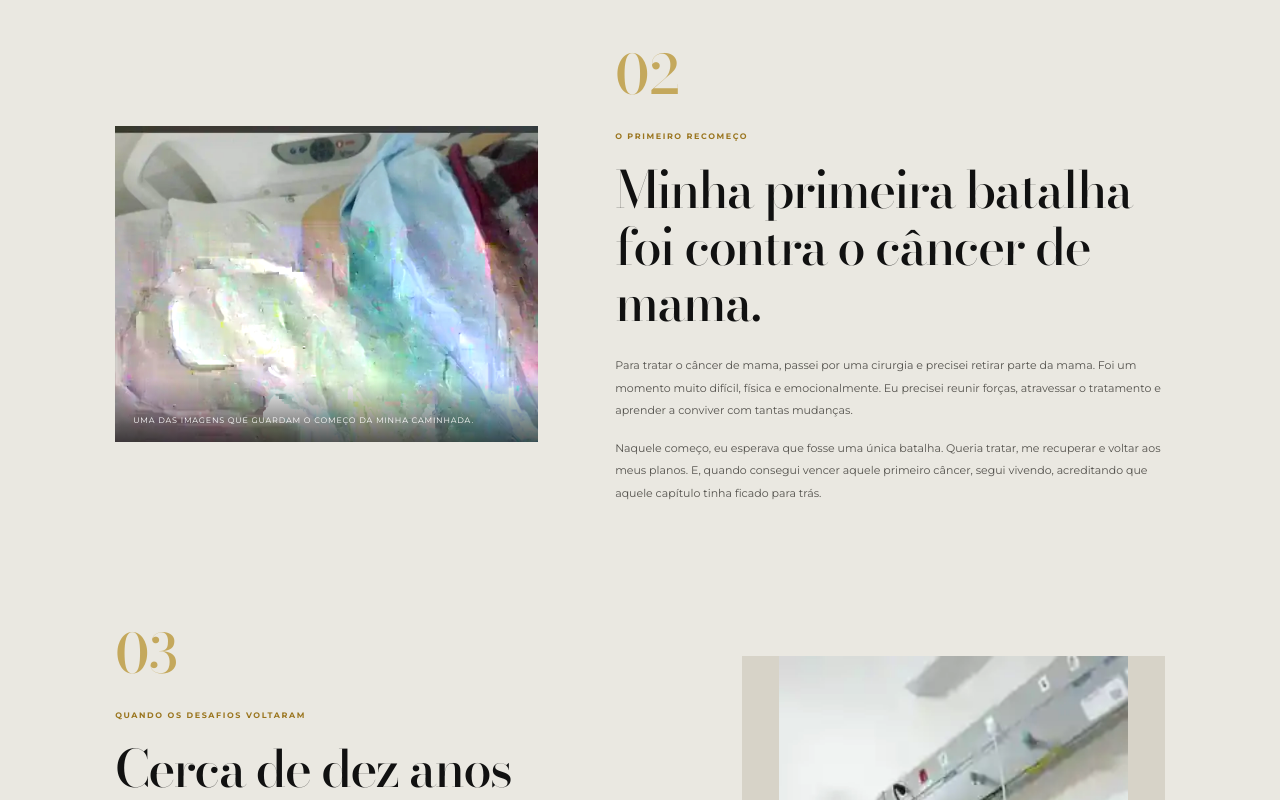
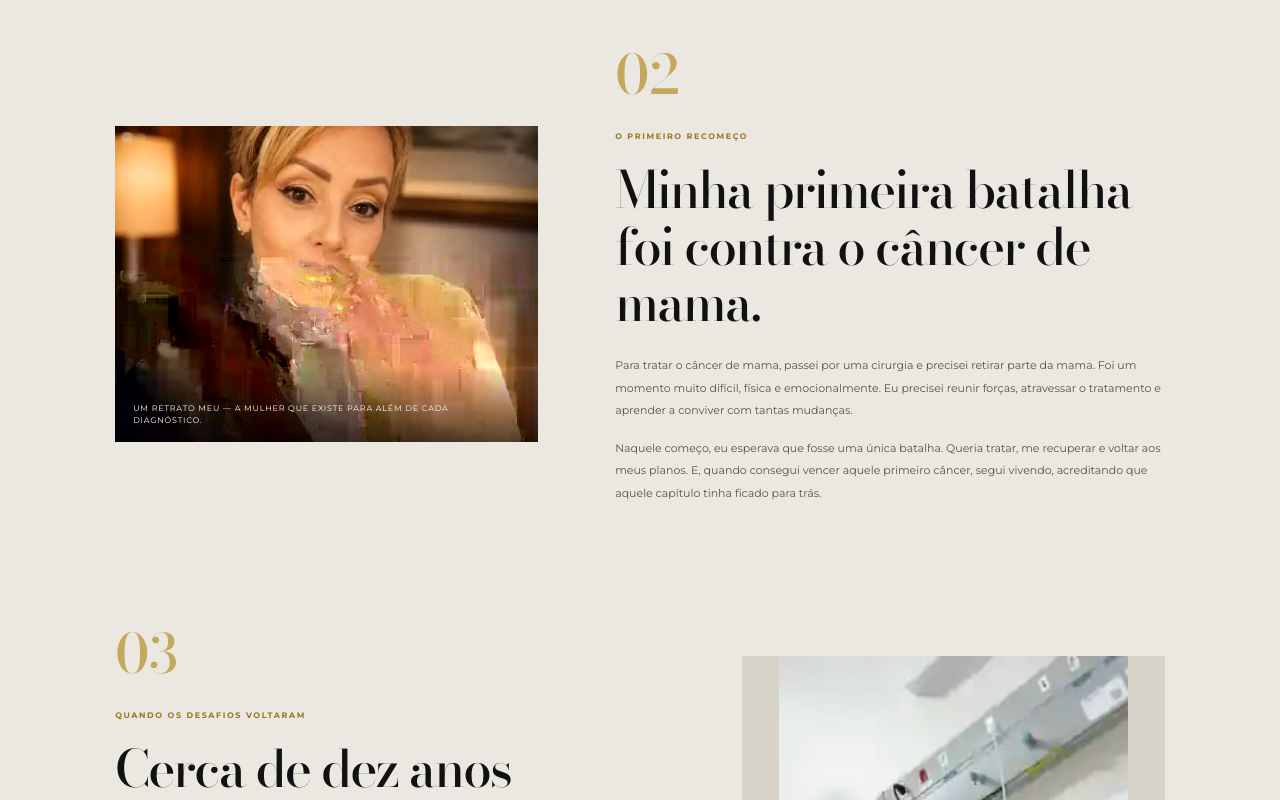
Before and after one commit to viviroque1711/jornada-da-ju, a React (Vite) app: page / in a window 1280 px wide. Shown: the part 3500-4300 px from the top of the page. Built offline with nearby package versions, Linux system fonts and the light colour scheme.

Commit message:
content: soften the solidarity appeal and use a clean Juliana portrait

```diff
--- a/src/content.ts
+++ b/src/content.ts
@@ -49,9 +49,9 @@ export const storySections = [
       "Para tratar o câncer de mama, passei por uma cirurgia e precisei retirar parte da mama. Foi um momento muito difícil, física e emocionalmente. Eu precisei reunir forças, atravessar o tratamento e aprender a conviver com tantas mudanças.",
       "Naquele começo, eu esperava que fosse uma única batalha. Queria tratar, me recuperar e voltar aos meus planos. E, quando consegui vencer aquele primeiro câncer, segui vivendo, acreditando que aquele capítulo tinha ficado para trás."
     ],
-    image: "/jornada-da-ju/images/juliana-hospital-v.webp?v=20261109-3",
-    imageAlt: "Juliana em um registro pessoal durante uma passagem pelo hospital.",
-    imageCaption: "Uma das imagens que guardam o começo da minha caminhada."
+    image: "/jornada-da-ju/images/juliana-capitulo-retrato.webp?v=20261109-1",
+    imageAlt: "Retrato de Juliana com blazer preto e lenço estampado.",
+    imageCaption: "Um retrato meu — a mulher que existe para além de cada diagnóstico."
   },
   {
     id: "dez-anos-depois",
@@ -128,7 +128,7 @@ export const faithDecision = {
 export const campaignNeeds = {
   goal: null as number | null,
   purpose:
-    "Hoje, além de tudo o que essa caminhada exige de mim, existe também um desafio financeiro. O tratamento e as despesas que acompanham esse período pesam, e eu gostaria de contar com a ajuda das pessoas que se sentirem tocadas pela minha história. Cada contribuição pode me ajudar a continuar cuidando de mim e seguindo em frente.",
+    "Eu e minha família estamos fazendo o melhor que podemos para seguir com o tratamento e cuidar de cada etapa. Ainda assim, o desafio financeiro existe: as despesas dessa caminhada pesam e se somam. Depois de pensar muito, decidi pedir ajuda. Não é um pedido fácil, mas entendi que também preciso permitir que outras pessoas caminhem comigo.",
   inspiration:
-    "Eu não quero que minha história seja lembrada apenas pelos diagnósticos. Quero que ela alcance outras pessoas, incentive alguém a não perder a esperança, a procurar ajuda e a valorizar a vida. Meu desejo é que minha caminhada inspire alguém a buscar cuidado e, quem sabe, ajude a salvar uma vida. Quero continuar vivendo — e, enquanto eu viver, quero que minha história possa servir de instrumento nas mãos de Deus para tocar outras vidas."
+    "Se minha história tocar você e estiver ao seu alcance, sua ajuda será muito importante. Qualquer contribuição, dentro das suas possibilidades, será recebida com gratidão. Ajude somente se puder, sem comprometer suas próprias necessidades. E, se não puder contribuir financeiramente, compartilhar esta página também é uma forma de apoio."
 };
```
